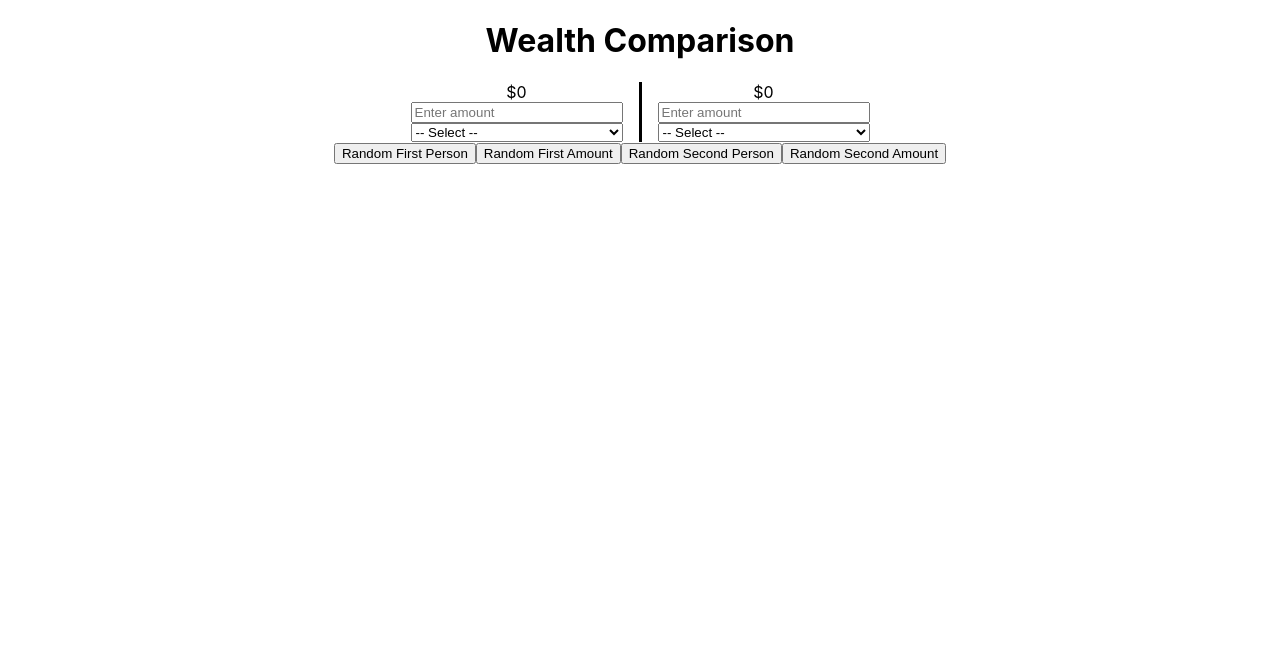
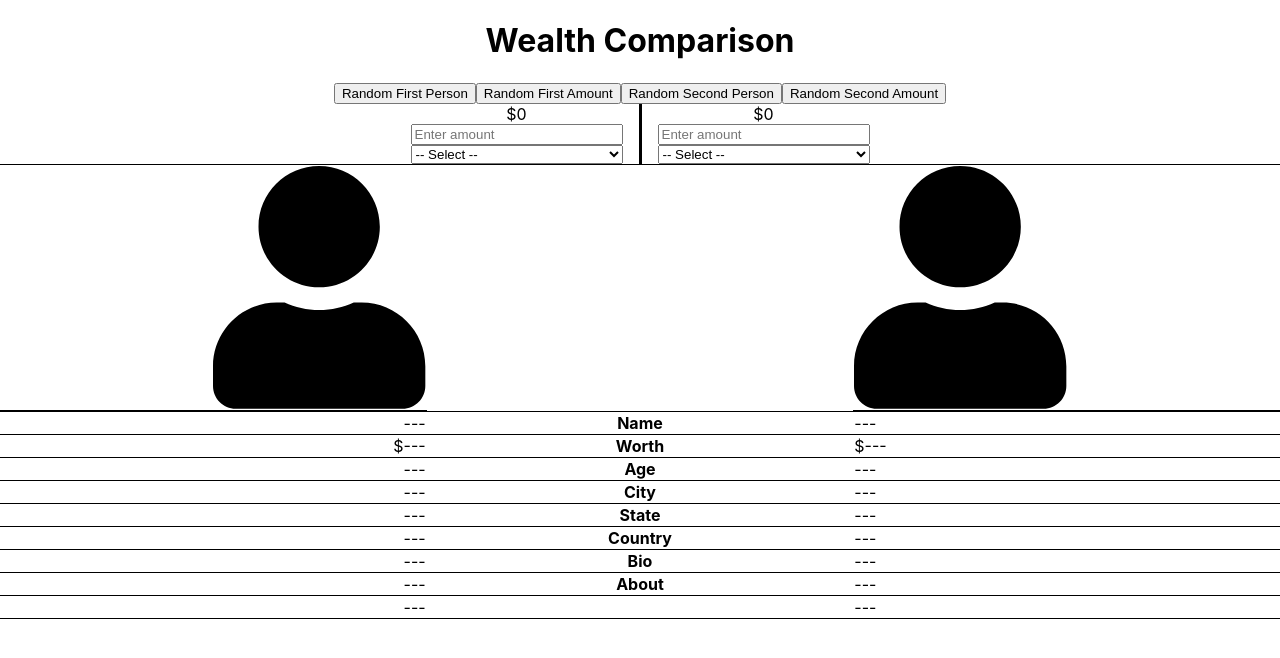
Before and after one commit to toddbrentlinger/wealth-comparison, a React (Create React App) app: page / in a window 1280 px wide. Shown: the top 658 px of the page. Built offline with nearby package versions, Linux system fonts and the light colour scheme.

Commit message:
Converts notes section to table to fix labels not aligning with corresponding data and improves styling including FontAwesome icon for empty thumbnails. Starts scrolling component to display properties with arrays of strings.

```diff
--- a/package.json
+++ b/package.json
@@ -3,6 +3,9 @@
   "version": "0.1.0",
   "private": true,
   "dependencies": {
+    "@fortawesome/fontawesome-svg-core": "^1.2.35",
+    "@fortawesome/free-solid-svg-icons": "^5.15.3",
+    "@fortawesome/react-fontawesome": "^0.1.14",
     "@reduxjs/toolkit": "^1.5.1",
     "@testing-library/jest-dom": "^5.11.10",
     "@testing-library/react": "^11.2.6",
--- a/src/App.js
+++ b/src/App.js
@@ -74,16 +74,40 @@ function App() {
     //    </div>
     //);
 
-    const peopleNotesContainer = (
-        <div id="people-notes-container">
+    // TEMP:
+    const buttons = (
+        <div>
+            <button
+                onClick={
+                    () => dispatch(changePerson(getRandomPerson(), true))
+                }
+            >
+                Random First Person
+                </button>
+            <button
+                onClick={() => dispatch(changeAmount(getRandomAmount(), true))}
+            >
+                Random First Amount
+                </button>
+            <button
+                onClick={
+                    () => dispatch(changePerson(getRandomPerson(), false))
+                }
+            >
+                Random Second Person
+                </button>
+            <button
+                onClick={() => dispatch(changeAmount(getRandomAmount(), false))}
+            >
+                Random Second Amount
+                </button>
         </div>
     );
 
     const mainApp = (
         <main>
             {wealthComparisonContainer}
-            {peopleNotesContainer}
-            <PersonNotesContainer />
+            {first || second ? <PersonNotesContainer /> : null}
         </main>
     );
 
@@ -101,33 +125,8 @@ function App() {
     return (
         <div className="App">
             <h1>Wealth Comparison</h1>
+            {buttons}
             {isLoading ? null : mainApp}
-            <div>
-                <button
-                    onClick={
-                        () => dispatch(changePerson(getRandomPerson(), true))
-                    }
-                >
-                    Random First Person
-                </button>
-                <button
-                    onClick={() => dispatch(changeAmount(getRandomAmount(), true))}
-                >
-                    Random First Amount
-                </button>
-                <button
-                    onClick={
-                        () => dispatch(changePerson(getRandomPerson(), false))
-                    }
-                >
-                    Random Second Person
-                </button>
-                <button
-                    onClick={() => dispatch(changeAmount(getRandomAmount(), false))}
-                >
-                    Random Second Amount
-                </button>
-            </div>
         </div>
     );
 }
--- a/src/classes/RichPerson.js
+++ b/src/classes/RichPerson.js
@@ -6,8 +6,8 @@ class RichPerson {
 
         // Properties that are copied by reference.
         // Use getters for primitive type properties that are copied by value
-        this.bios = jsonObj.bios;
-        this.abouts = jsonObj.abouts;
+        this.bio = jsonObj.bios;
+        this.about = jsonObj.abouts;
         this.employment = jsonObj.employment;
 
         // Add to static cache
@@ -28,7 +28,7 @@ class RichPerson {
     get source() { return this.jsonObj.source; }
     get thumbnail() {
         if (!this.jsonObj.squareImage)
-            return;
+            return null;
         if (this.jsonObj.squareImage.startsWith('http'))
             return this.jsonObj.squareImage;
         else
--- /dev/null
+++ b/src/components/DataArrayScroller.css
@@ -0,0 +1,12 @@
+.data-array-scroller-container {
+    display: flex;
+}
+
+.scroll-button-container {
+    display: flex;
+    flex-direction: column;
+}
+
+.scroll-button-container > button {
+    flex: 1;
+}
--- /dev/null
+++ b/src/components/DataArrayScroller.js
@@ -0,0 +1,63 @@
+import React, { useState } from 'react';
+import './DataArrayScroller.css';
+
+/**
+ *
+ * @param {Object} props
+ * @param {String[]} props.strArr
+ */
+function DataArrayScroller(props) {
+    // States
+
+    const [indexDisplayed, setIndexDisplayed] = useState(0);
+
+    // Functions
+
+    /**
+     * Sets the index displayed by limiting number between 0-length of props.strArr
+     * @param {Number} num
+     */
+    function changeIndexDisplayed(num) {
+        debugger
+        // Return if NOT a number
+        if (isNaN(num)) return;
+
+        // limit num with modulo operator
+        num %= props.strArr.length;
+
+        // Adjust if negative
+        if (num < 0)
+            num += props.strArr.length;
+
+        // Set num between 0 and length of array
+        setIndexDisplayed(num);
+    }
+
+    // Variables
+
+    //const componentArr = (
+    //    <div>
+    //        {props.strArr.map((str, i) => <p>{`${i+1}. ${str}`}</p>)}
+    //    </div>
+    //);
+
+    const displayedDataComponent = (
+        <p className="displayed-data">{`${indexDisplayed + 1}. ${props.strArr[indexDisplayed]}`}</p>
+    );
+
+    const buttons = (
+        <div className="scroll-button-container">
+            <button onClick={() => changeIndexDisplayed(indexDisplayed-1)}>UP</button>
+            <button onClick={() => changeIndexDisplayed(indexDisplayed+1)}>Down</button>
+        </div>
+    );
+
+    return (
+        <div className="data-array-scroller-container">
+            {displayedDataComponent}
+            {buttons}
+        </div>
+    );
+}
+
+export default DataArrayScroller;
--- a/src/components/PersonNotesContainer.css
+++ b/src/components/PersonNotesContainer.css
@@ -28,3 +28,52 @@
     height: auto;
     border-radius: 50%;
 }
+
+/* --------------------------------- */
+
+#person-notes-table {
+    width: 100%;
+    table-layout: fixed;
+    border-collapse: collapse;
+}
+
+#person-notes-table caption {
+    display: none;
+}
+
+#person-notes-table tr > * {
+    border-bottom: 1px solid black;
+    border-top: 1px solid black;
+}
+
+#person-notes-table tr:first-child {
+    border-bottom: none;
+}
+
+#person-notes-table tr:last-child > * {
+    border-top: none;
+}
+
+#person-notes-table tr td:first-child {
+    text-align: right;
+}
+
+#person-notes-table tr td:last-child {
+    text-align: left;
+}
+
+#person-notes-table tbody tr:first-child td:first-child {
+    display: flex;
+    justify-content:flex-end;
+}
+
+#person-notes-table tbody tr:first-child td:last-child {
+    display: flex;
+    justify-content:flex-start;
+}
+
+#person-notes-table img, #person-notes-table svg {
+    width: 50%;
+    height: auto;
+    border-radius: 50%;
+}
--- a/src/components/PersonNotesContainer.js
+++ b/src/components/PersonNotesContainer.js
@@ -1,30 +1,117 @@
 import React from 'react';
 import { useSelector } from 'react-redux';
 import PersonNotes from './PersonNotes.js';
+import DataArrayScroller from './DataArrayScroller.js';
+import { addCommasToNumber, listArrayAsString } from '../utilities.js';
+import { FontAwesomeIcon } from '@fortawesome/react-fontawesome'
+import { faUser, faUserCircle } from '@fortawesome/free-solid-svg-icons'
 import './PersonNotesContainer.css';
+
+/**
+ *
+ * @param {RichPerson} person
+ */
+function createUserImage(person) {
+    if (!person || !person.thumbnail)
+        return <FontAwesomeIcon icon={faUser} />
+
+    return <img src={person.thumbnail} alt={person.name} />
+}
 
 function PersonNotesContainer() {
     const firstPerson = useSelector(state => state.first.person);
     const secondPerson = useSelector(state => state.second.person);
 
-    const labels = (
-        <ul id="labels-container">
-            <li>Name</li>
-            <li>Worth</li>
-            <li>Age</li>
-            <li>City</li>
-            <li>State</li>
-            <li>Country</li>
-        </ul>
+    //const labels = (
+    //    <ul id="labels-container">
+    //        <li>Name</li>
+    //        <li>Worth</li>
+    //        <li>Age</li>
+    //        <li>City</li>
+    //        <li>State</li>
+    //        <li>Country</li>
+    //    </ul>
+    //);
+
+    //const temp = (
+    //    <div id="person-notes-container">
+    //        {firstPerson ? <PersonNotes person={firstPerson} /> : null}
+    //        {firstPerson || secondPerson ? labels : null}
+    //        {secondPerson ? <PersonNotes person={secondPerson} /> : null}
+    //    </div>
+    //);
+
+    const table = (
+        <table id="person-notes-table">
+            <caption>Information about each selected person or group.</caption>
+            <tbody>
+                <tr>
+                    <td>
+                        {createUserImage(firstPerson)}
+                    </td>
+                    <th scope="row"></th>
+                    <td>
+                        {createUserImage(secondPerson)}
+                    </td>
+                </tr>
+                <tr>
+                    <td>{firstPerson ? firstPerson.name : "---"}</td>
+                    <th scope="row">Name</th>
+                    <td>{secondPerson ? secondPerson.name : "---"}</td>
+                </tr>
+                <tr>
+                    <td>{`$${firstPerson ? addCommasToNumber(firstPerson.worth * 1000000) : "---"}`}</td>
+                    <th scope="row">Worth</th>
+                    <td>{`$${secondPerson ? addCommasToNumber(secondPerson.worth * 1000000) : "---"}`}</td>
+                </tr>
+                <tr>
+                    <td>{firstPerson ? firstPerson.age : "---"}</td>
+                    <th scope="row">Age</th>
+                    <td>{secondPerson ? secondPerson.age : "---"}</td>
+                </tr>
+                <tr>
+                    <td>{firstPerson ? firstPerson.city : "---"}</td>
+                    <th scope="row">City</th>
+                    <td>{secondPerson ? secondPerson.city : "---"}</td>
+                </tr>
+                <tr>
+                    <td>{firstPerson ? firstPerson.state : "---"}</td>
+                    <th scope="row">State</th>
+                    <td>{secondPerson ? secondPerson.state : "---"}</td>
+                </tr>
+                <tr>
+                    <td>{firstPerson ? firstPerson.country : "---"}</td>
+                    <th scope="row">Country</th>
+                    <td>{secondPerson ? secondPerson.country : "---"}</td>
+                </tr>
+                <tr>
+                    <td>
+                        {firstPerson && firstPerson.bio
+                            ? <DataArrayScroller strArr={firstPerson.bio} />
+                            : "---"}
+                    </td>
+                    <th scope="row">Bio</th>
+                    <td>
+                        {secondPerson && secondPerson.bio
+                            ? <DataArrayScroller strArr={secondPerson.bio} />
+                            : "---"}
+                    </td>
+                </tr>
+                <tr>
+                    <td>{firstPerson && firstPerson.about ? listArrayAsString(firstPerson.about) : "---"}</td>
+                    <th scope="row">About</th>
+                    <td>{secondPerson && secondPerson.about ? listArrayAsString(secondPerson.about) : "---"}</td>
+                </tr>
+                <tr>
+                    <td>{firstPerson ? null : "---"}</td>
+                    <th scope="row"></th>
+                    <td>{secondPerson ? null : "---"}</td>
+                </tr>
+            </tbody>
+        </table>
     );
 
-    return (
-        <div id="person-notes-container">
-            {firstPerson ? <PersonNotes person={firstPerson} /> : null}
-            {firstPerson || secondPerson ? labels : null}
-            {secondPerson ? <PersonNotes person={secondPerson} /> : null}
-        </div>
-    );
+    return table;
 }
 
 export default PersonNotesContainer;
--- a/src/utilities.js
+++ b/src/utilities.js
@@ -16,3 +16,34 @@ export function addCommasToNumber(num) {
     } else // Else return the num as is
         return num;
 }
+
+/**
+ *
+ * @param {String[]} arr
+ * @returns {String}
+ */
+export function listArrayAsString(stringArray) {
+    if (!stringArray) return null;
+
+    // Check if argument is an array
+    if (Array.isArray(stringArray)) {
+        let arrayItemText = '';
+        // Loop through each value of array
+        for (let index = 0, arrLength = stringArray.length; index < arrLength; index++) {
+            arrayItemText += stringArray[index];
+            // If array length is more than 1 and index is NOT the last element
+            // If array length is 2, only add ' and '
+            // Else: If index is second to last element, add ', and ' Else add ', '
+            if (arrLength > 1 && index !== arrLength - 1) {
+                arrayItemText += (arrLength === 2) ? ' and '
+                    : (index === arrLength - 2) ? ', and ' : ', ';
+            }
+        }
+        // Return created string
+        return arrayItemText;
+    }
+
+    // If argument is string, return the same string
+    if (typeof stringArray === 'string')
+        return stringArray;
+}
```
Also changed, not shown: public/Notes.txt, public/Person Select Popup Layout.png, 1 other file (tests, documents, lock files or other folders).
